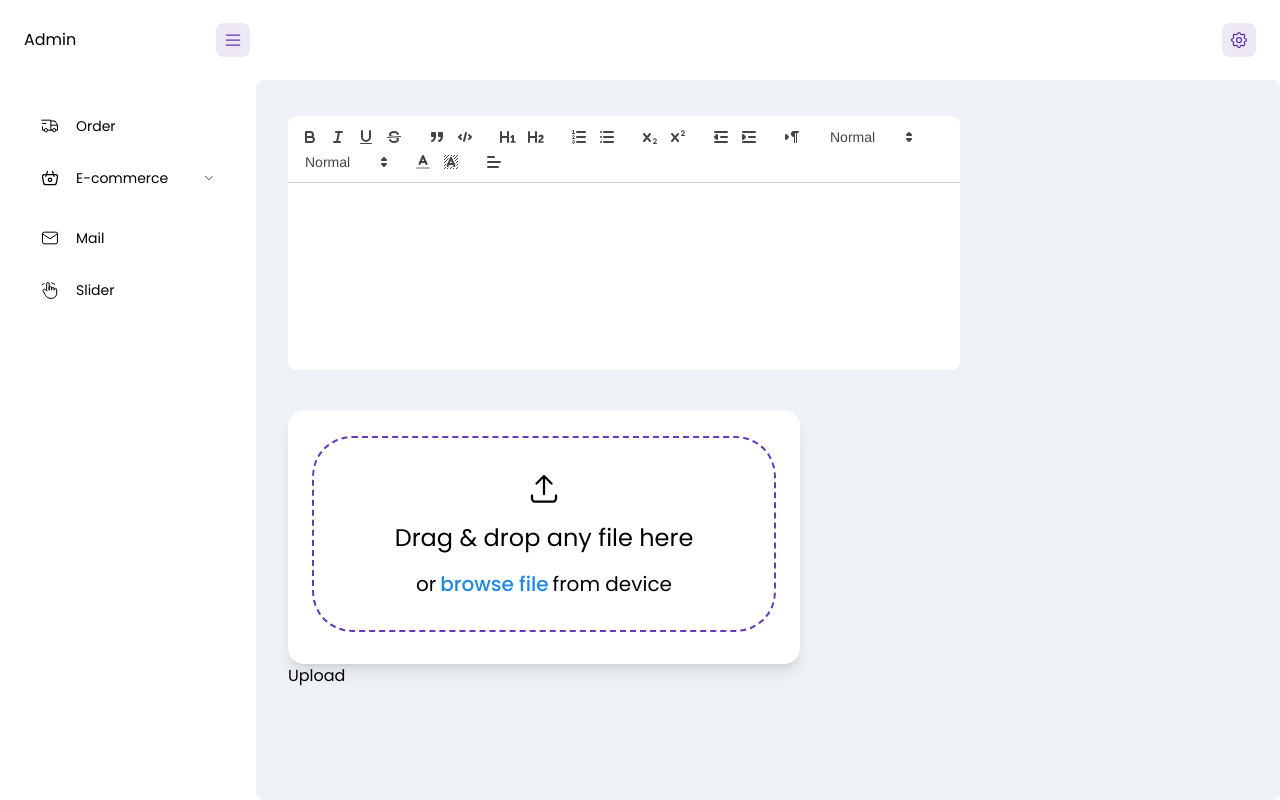
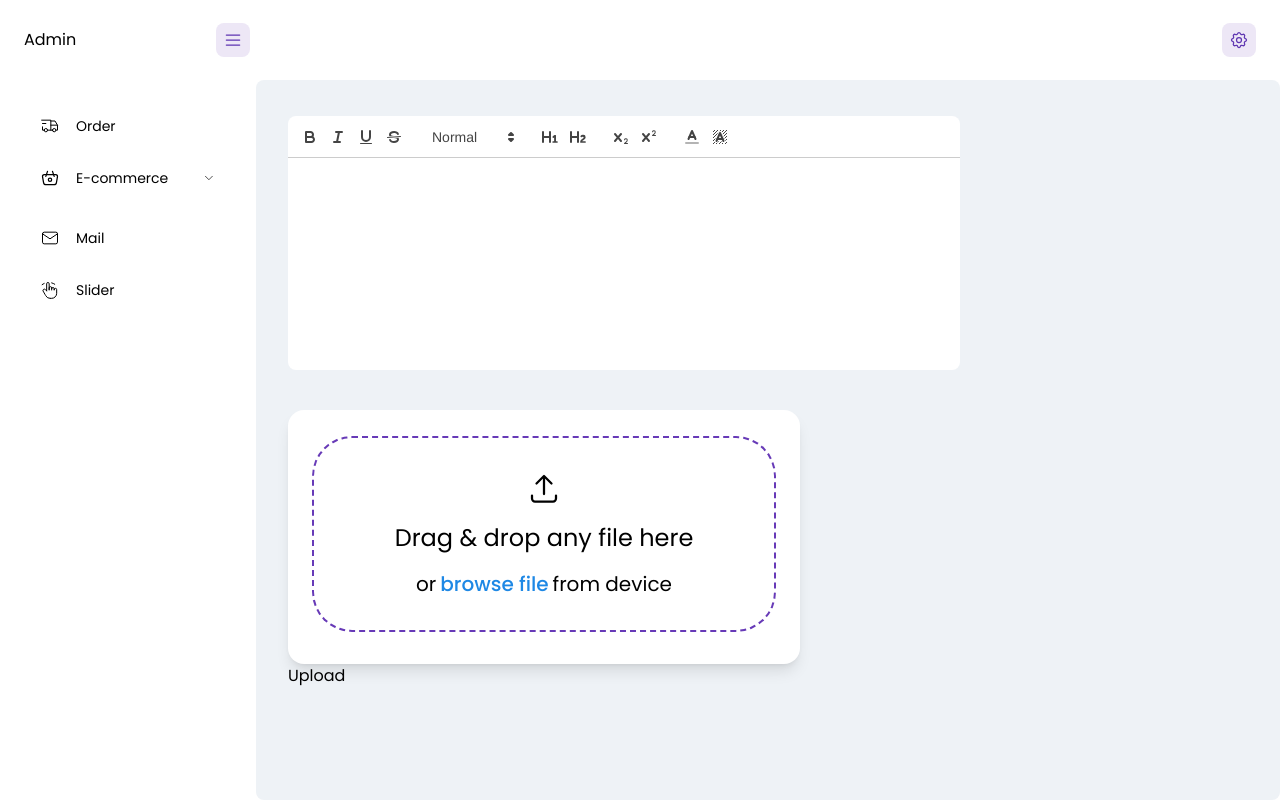
Before and after one commit to AliKarabulut/next-shop, a Next.js app: page /admin/dashboard/slider in a window 1280 px wide. Built offline with nearby package versions, Linux system fonts and the light colour scheme.

Commit message:
Update Quill toolbar options

```diff
--- a/src/components/admin/react-quill/index.tsx
+++ b/src/components/admin/react-quill/index.tsx
@@ -13,16 +13,10 @@ const Quill = () => {
     () => ({
       toolbar: [
         ["bold", "italic", "underline", "strike"],
-        ["blockquote", "code-block"],
+        [{ size: ["small", false, "large", "huge"] }],
         [{ header: 1 }, { header: 2 }],
-        [{ list: "ordered" }, { list: "bullet" }],
         [{ script: "sub" }, { script: "super" }],
-        [{ indent: "-1" }, { indent: "+1" }],
-        [{ direction: "rtl" }],
-        [{ size: ["small", false, "large", "huge"] }],
-        [{ header: [1, 2, 3, 4, 5, 6, false] }],
         [{ color: [] }, { background: [] }],
-        [{ align: [] }],
       ],
     }),
     []
```
